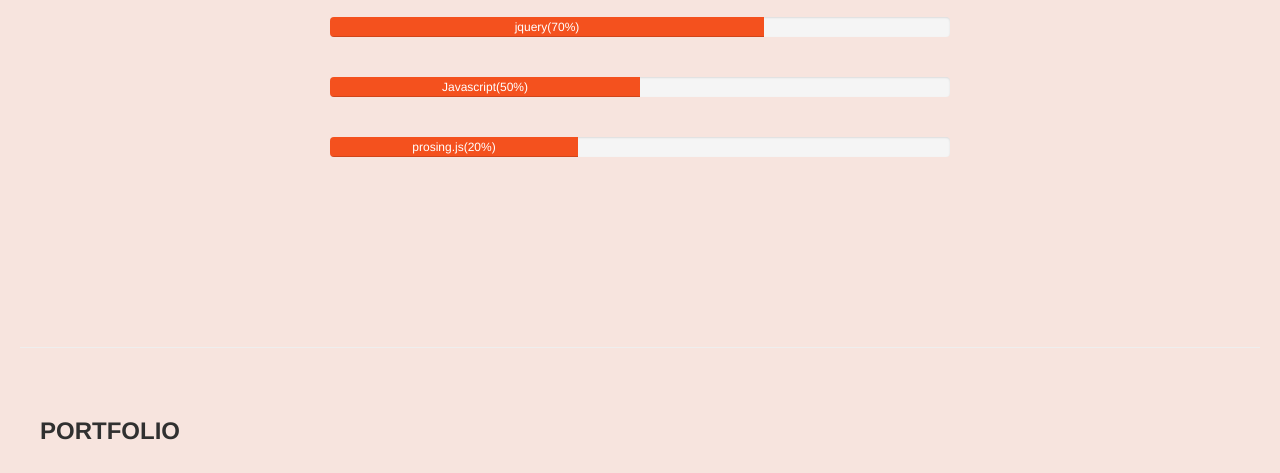
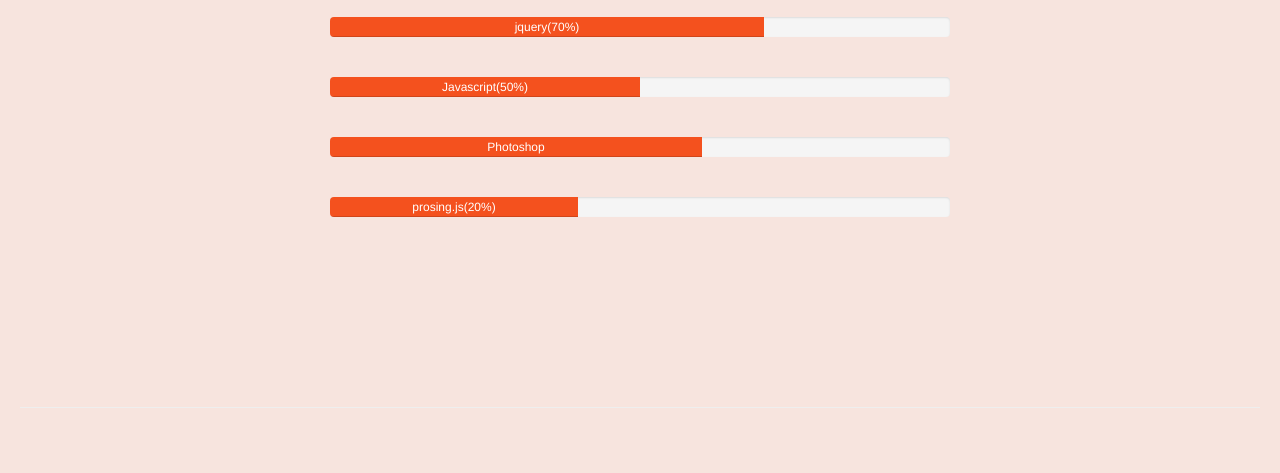
Before and after one commit to nusrathyasin/portfolio, a plain HTML site: page index.html in a window 1280 px wide. Shown: the part 1620-2093 px from the top of the page. Drawn offline with nearby package versions, Linux system fonts and the light colour scheme; a web font is replaced by a local one.

Commit message:
Update index.html

```diff
--- a/index.html
+++ b/index.html
@@ -126,6 +126,11 @@
 		<span>Javascript(50%)</span>
 		</div>
 		</div><br>
+			<div class="progress">
+		<div class="progress-bar " role="progressbar" aria-valuenow="60"aria-valuemin="0" aria-valuemax="100" style="width:60%;background-color:#f4511e">
+		<span>Photoshop</span>
+		</div>
+		</div><br>
 		<div class="progress">
 		<div class="progress-bar" role="progressbar" aria-valuenow="40"aria-valuemin="0" aria-valuemax="100" style="width:40%;background-color:#f4511e">
 		<span>prosing.js(20%)</span>
```
